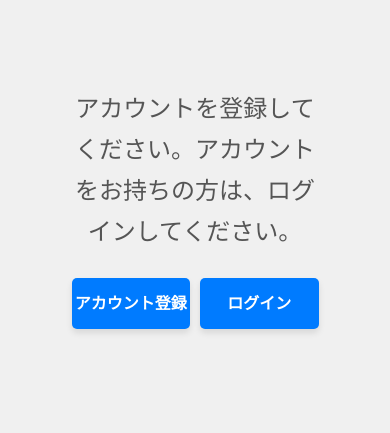
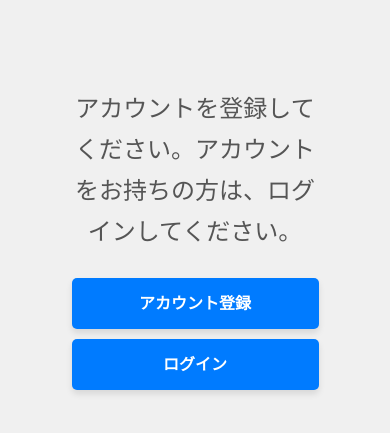
Before and after one commit to KeiNagaoka/routing_System, a Django app: page / in a window 390 px wide. Shown: the part 30-463 px from the top of the page. Run offline with Django 5.2, Linux system fonts and the light colour scheme; parts of the project's set-up code (start-up, migrations or seed data) failed here and were passed over.

Commit message:
Update styles.css

```diff
--- a/routing/templates/static/css/styles.css
+++ b/routing/templates/static/css/styles.css
@@ -240,6 +240,7 @@ input[type="submit"]:active {
 /* ボタンを横並びに配置するコンテナ */
 .btn-group {
     display: flex;
+    flex-direction: column;  /* 横並び */
     gap: 15px; /* ボタン同士の間隔 */
     justify-content: center;
     align-items: center;
@@ -263,6 +264,7 @@ input[type="submit"]:active {
         width: 100%;
         gap: 10px;
         display: flex;
+        flex-direction: column;  /* 横並び */
         justify-content: center;
     }
 
```
